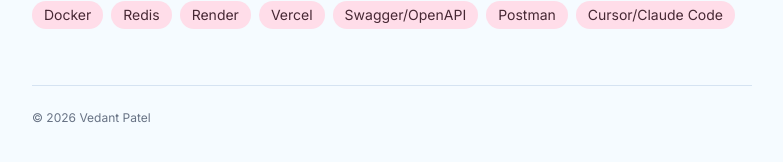
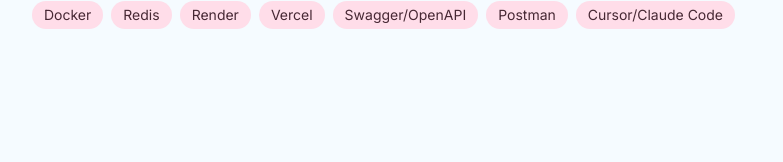
Before and after one commit to VedantPatel04/The-Resume-on-the-clouds, a React (Vite) app in the folder frontend/: page / in a window 1280 px wide. Shown: the part 2327-2489 px from the top of the page, without its empty margins (248-1031 px from the left). After the commit the page ends 2452 px from the top, so only its background shows below. Built offline with nearby package versions, Linux system fonts and the light colour scheme; no server answers.

Commit message:
content refactoring

```diff
--- a/frontend/src/App.tsx
+++ b/frontend/src/App.tsx
@@ -291,9 +291,6 @@
           </div>
         </Section>
 
-        <footer className="mt-14 border-t border-border pt-6 text-xs text-muted-foreground">
-          © {new Date().getFullYear()} Vedant Patel
-        </footer>
       </div>
     </main>
   );
```
Also changed, not shown: 1 other file (tests, documents, lock files or other folders).
